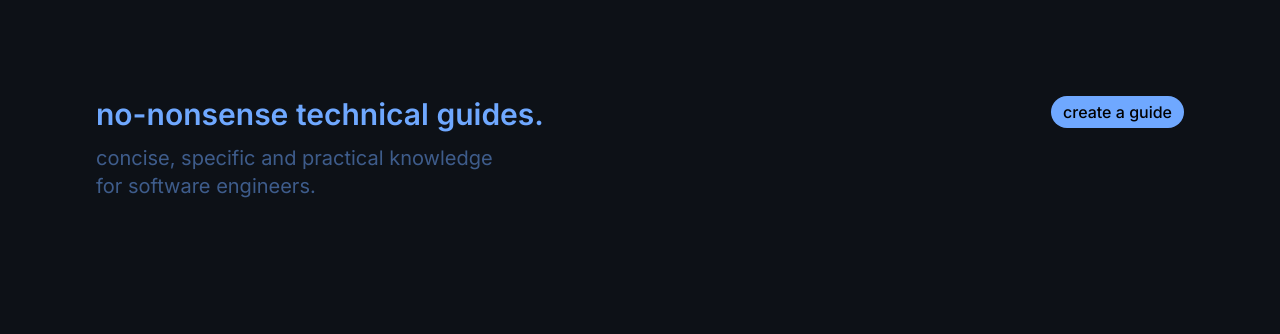
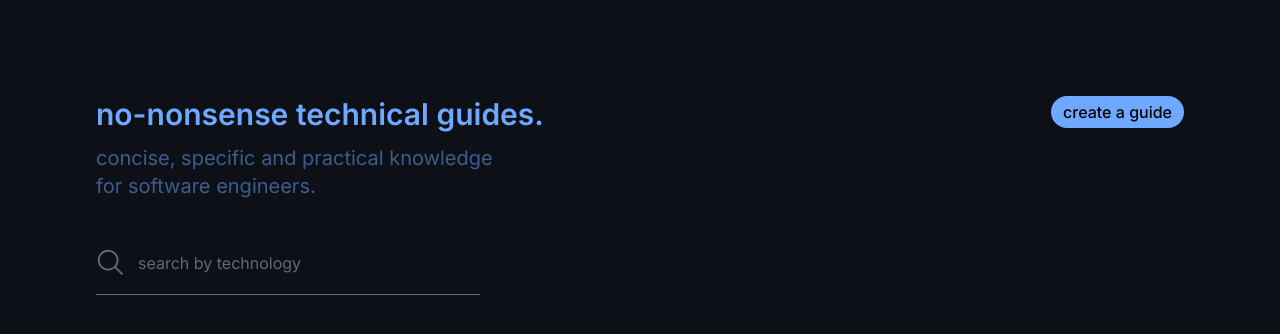
Before and after one commit to axerivant/boring-technical-guides, a SvelteKit app: page / in a window 1280 px wide. Shown: the top 334 px of the page. Built offline with nearby package versions, Linux system fonts and the light colour scheme.

Commit message:
added Search in landing page

```diff
--- a/src/routes/+page.svelte
+++ b/src/routes/+page.svelte
@@ -1,13 +1,12 @@
 <script lang="ts">
-	import { Button } from '@/ui'
+	import Header from './Header.svelte'
+	import Search from './Search.svelte'
 </script>
 
-<header class="flex justify-between items-start">
-	<div class="flex flex-col gap-3">
-		<h1>no-nonsense technical guides.</h1>
-		<h2 class="w-8/12">
-			concise, specific and practical knowledge for software engineers.
-		</h2>
+<main class="flex flex-col gap-12">
+	<Header />
+
+	<div>
+		<Search />
 	</div>
-	<Button label="create a guide" />
-</header>
+</main>
--- /dev/null
+++ b/src/routes/Header.svelte
@@ -0,0 +1,13 @@
+<script lang="ts">
+	import { Button } from '@/ui'
+</script>
+
+<header class="flex justify-between items-start">
+	<div class="flex flex-col gap-3">
+		<h1>no-nonsense technical guides.</h1>
+		<h2 class="w-8/12">
+			concise, specific and practical knowledge for software engineers.
+		</h2>
+	</div>
+	<Button label="create a guide" />
+</header>
--- /dev/null
+++ b/src/routes/Search.svelte
@@ -0,0 +1,17 @@
+<script lang="ts">
+	let isFocused = false
+</script>
+
+<div
+	class="flex gap-3 border-b border-base-500 w-96 pb-4 transition-all
+        {isFocused && 'brightness-125'}"
+>
+	<img src="/search.svg" alt="" width="30" />
+	<input
+		on:focus={() => (isFocused = true)}
+		on:blur={() => (isFocused = false)}
+		class="bg-transparent outline-none text-white/80 placeholder:text-base-500"
+		type="text"
+		placeholder="search by technology"
+	/>
+</div>
--- a/tailwind.config.cjs
+++ b/tailwind.config.cjs
@@ -9,7 +9,8 @@ module.exports = {
 				},
 				base: {
 					900: '#0D1117',
-					700: '#11161E'
+					700: '#11161E',
+					500: '#5C6A7E'
 				}
 			}
 		}
```
Also changed, not shown: static/search.svg (added).
